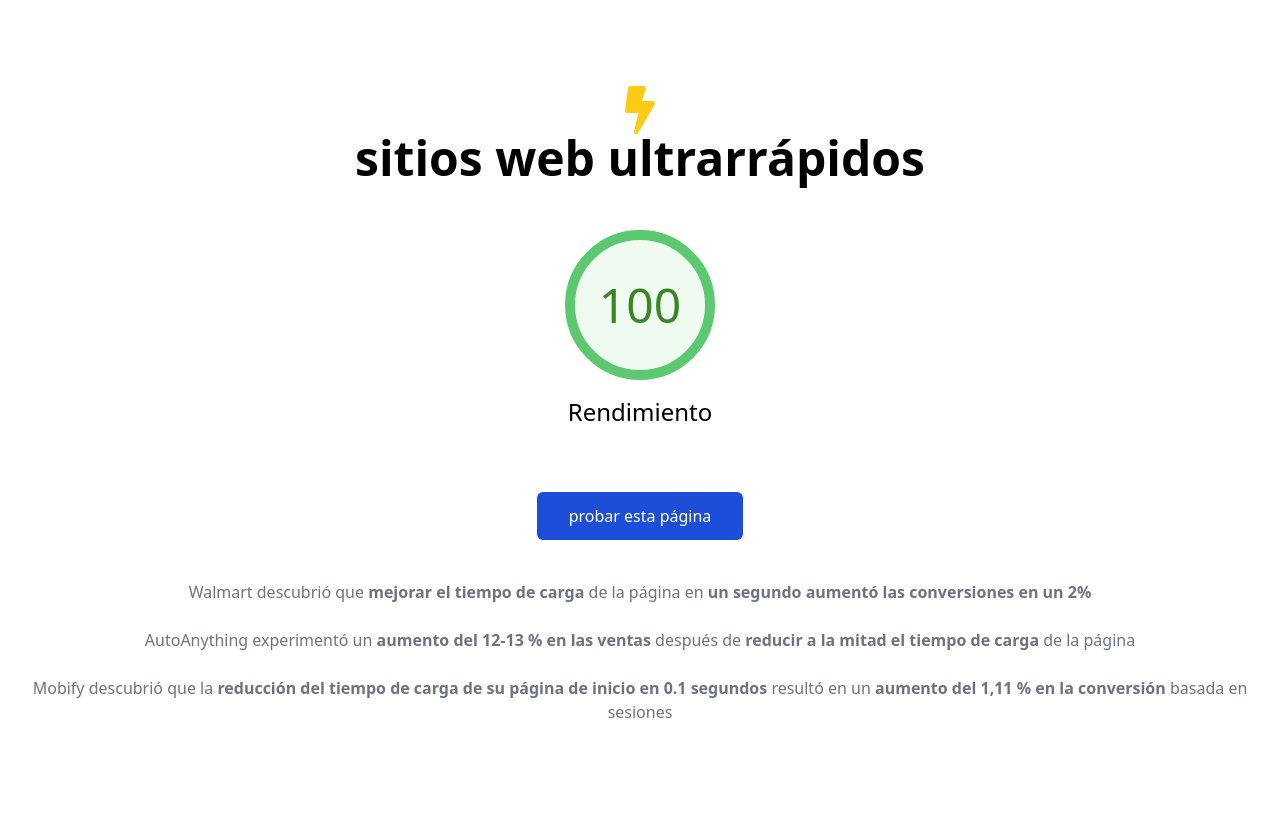
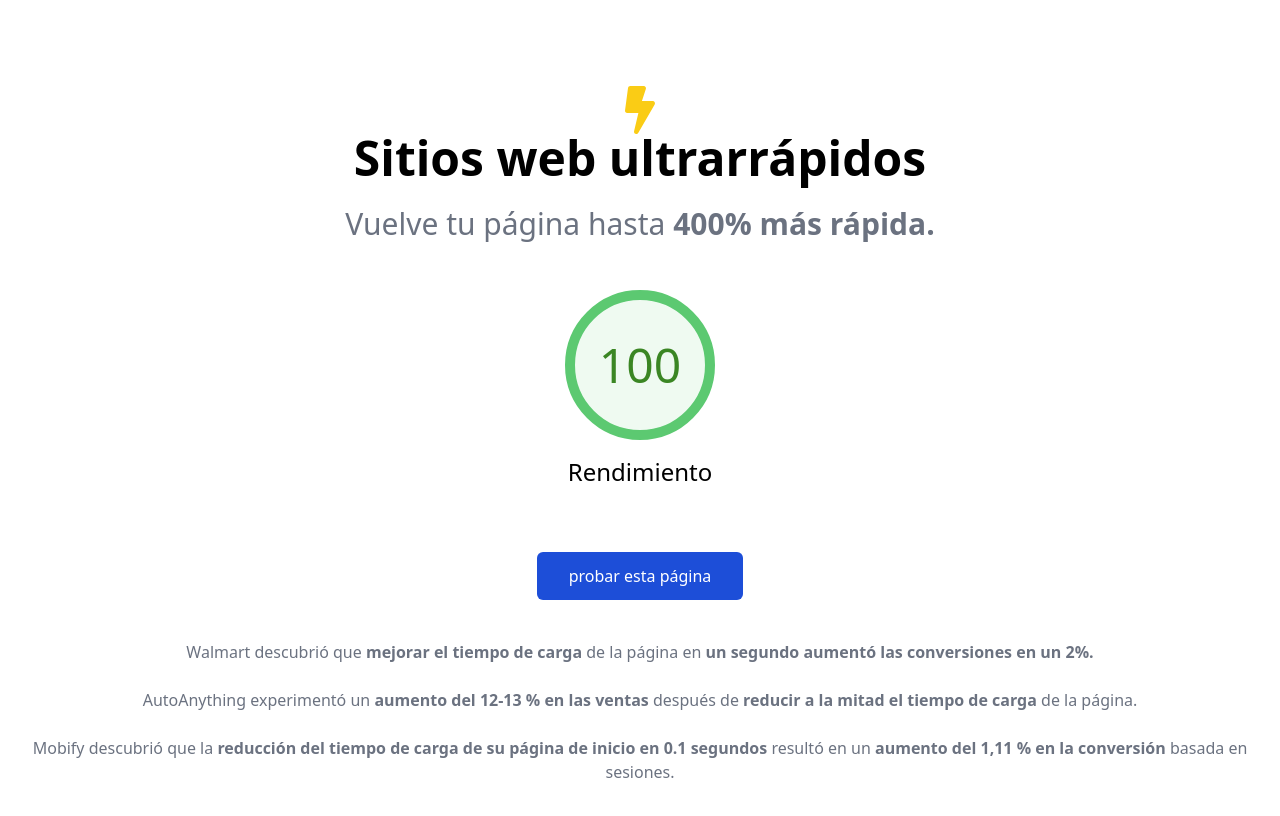
Before and after one commit to Alvarg27/tectify, a Next.js app: page / in a window 1280 px wide. Shown: the part 3840-4656 px from the top of the page. Built offline with nearby package versions, Linux system fonts and the light colour scheme.

Commit message:
Update Speed.js

```diff
--- a/components/Speed.js
+++ b/components/Speed.js
@@ -8,7 +8,10 @@ export default function Speed() {
     <div className="px-4 py-12 flex flex-col">
       <FaBolt className="text-yellow-400 m-auto text-5xl font-bold" />
       <h2 className="text-5xl font-bold mb-6 text-center ">
-        sitios web ultrarrápidos
+        Sitios web ultrarrápidos
+      </h2>
+      <h2 className="text-3xl mb-6 text-center text-gray-500">
+        Vuelve tu página hasta <b>400% más rápida.</b>
       </h2>
       <SpeedElement />
       <Link href="https://pagespeed.web.dev/report?url=https%3A%2F%2Fwhimsical-mermaid-ea9d22.netlify.app%2F&form_factor=desktop">
@@ -20,11 +23,11 @@ export default function Speed() {
       </Link>
       <h2 className=" mb-6 text-center text-gray-500">
         Walmart descubrió que <b>mejorar el tiempo de carga </b> de la página en
-        <b> un segundo aumentó las conversiones en un 2%</b>
+        <b> un segundo aumentó las conversiones en un 2%.</b>
       </h2>
       <h2 className=" mb-6 text-center text-gray-500">
         AutoAnything experimentó un <b>aumento del 12-13 % en las ventas </b>
-        después de <b>reducir a la mitad el tiempo de carga</b> de la página
+        después de <b>reducir a la mitad el tiempo de carga</b> de la página.
       </h2>
       <h2 className=" mb-6 text-center text-gray-500">
         Mobify descubrió que la
@@ -33,7 +36,7 @@ export default function Speed() {
           reducción del tiempo de carga de su página de inicio en 0.1 segundos
         </b>{" "}
         resultó en un <b>aumento del 1,11 % en la conversión</b> basada en
-        sesiones
+        sesiones.
       </h2>
     </div>
   );
```
